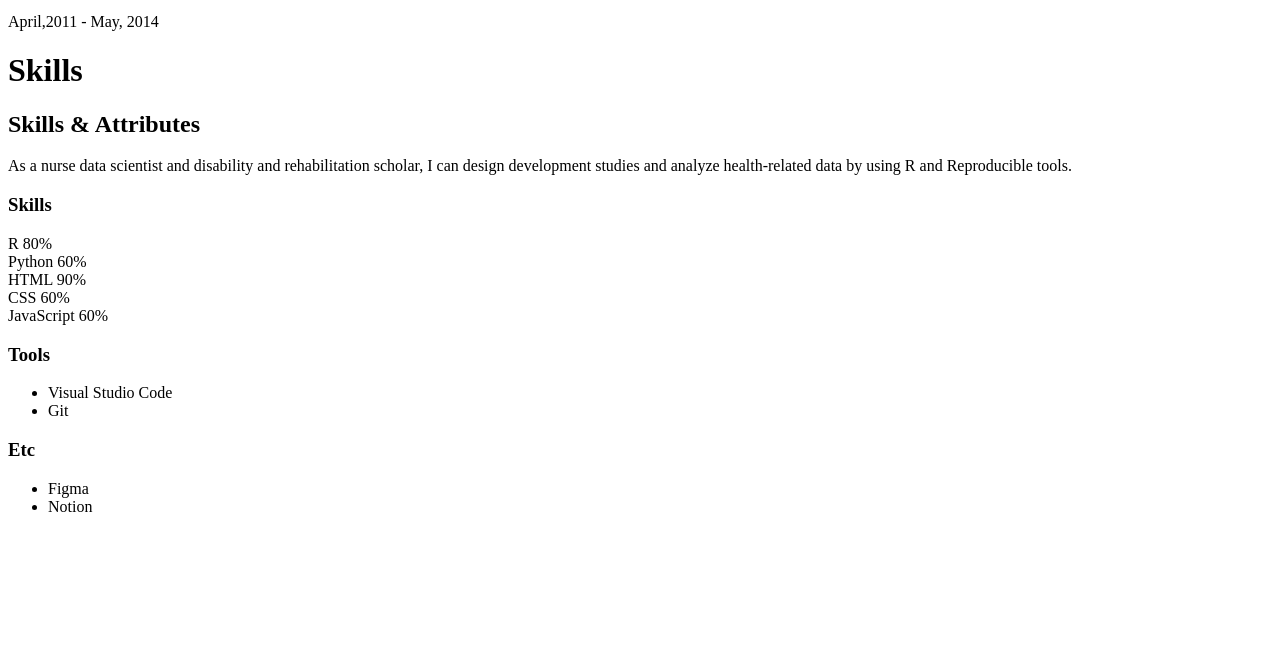
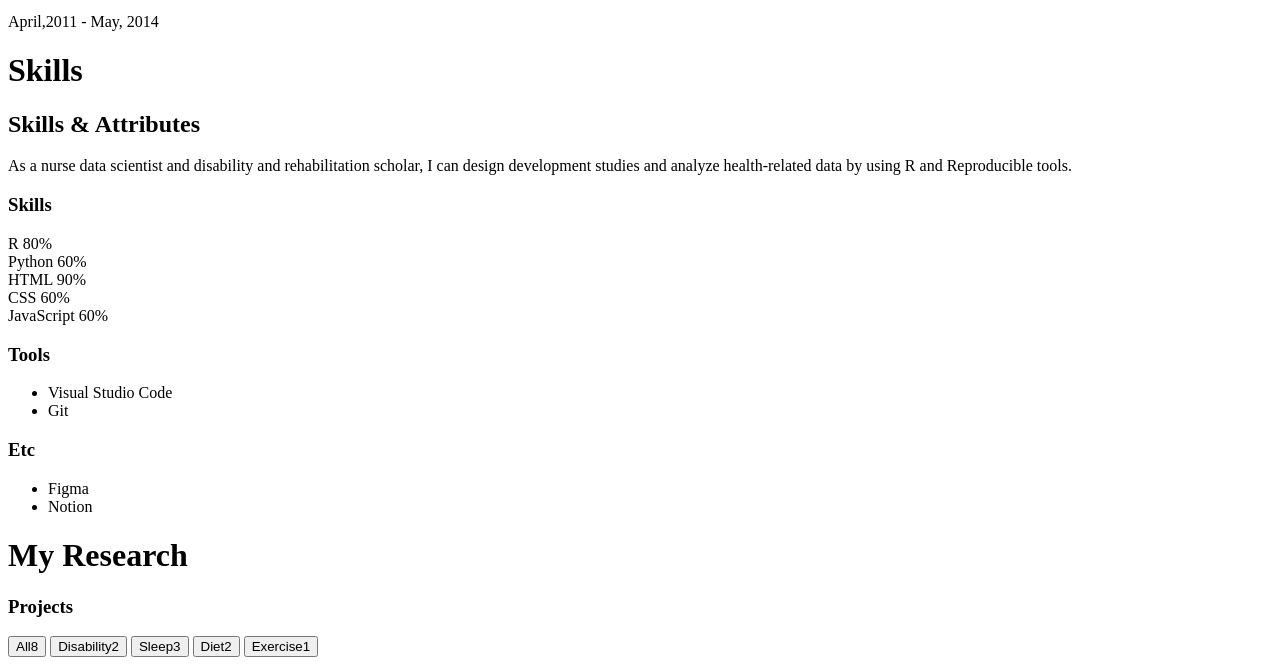
Before and after one commit to SoyoungKaylaChoi/SoyoungKaylaChoi.github.io, a plain HTML site: page index.html in a window 1280 px wide. Shown: the part 2958-3623 px from the top of the page. Before the commit the page ends 3490 px from the top, so only its background shows below. Drawn offline with Linux system fonts and the light colour scheme.

Commit message:
HTML+Projects(1)

```diff
--- a/index.html
+++ b/index.html
@@ -154,6 +154,15 @@
             </div>
         <!-- Projects -->
         <section id = "projects"></section>
+        <h1>My Research</h1>
+        <h3>Projects</h3>
+        <div class = "project_categories">
+            <button class = "category_btn">All<span class = "category_count">8</button>
+            <button class = "category_btn">Disability<span class = "category_count">2</button>
+            <button class = "category_btn">Sleep<span class = "category_count">3</button>
+            <button class = "category_btn">Diet<span class = "category_count">2</button>
+            <button class = "category_btn">Exercise<span class = "category_count">1</button>
+        </div>
         <!-- Publications -->
         <section id = "publications"></section>
         <!-- Contact -->
```
